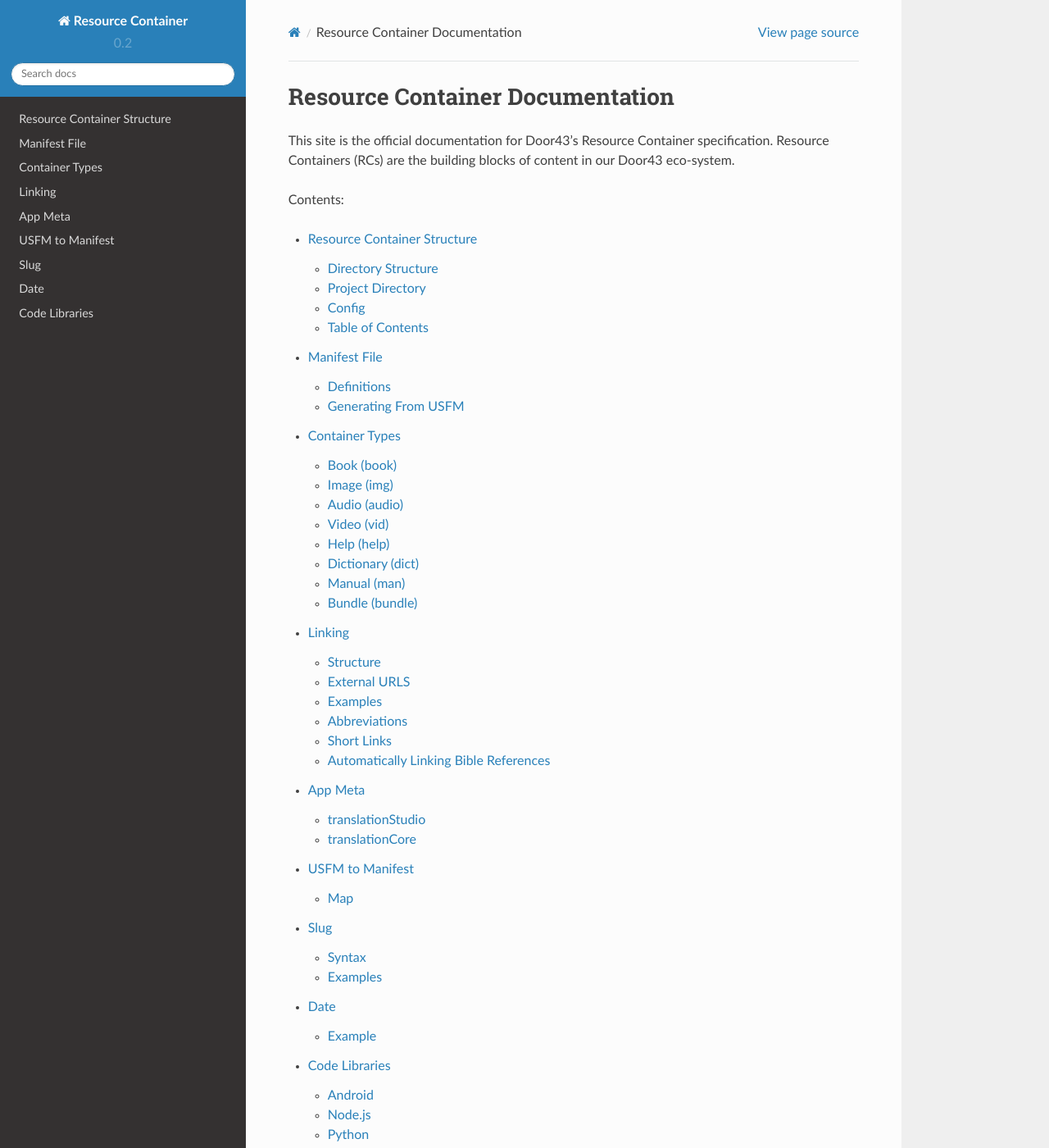
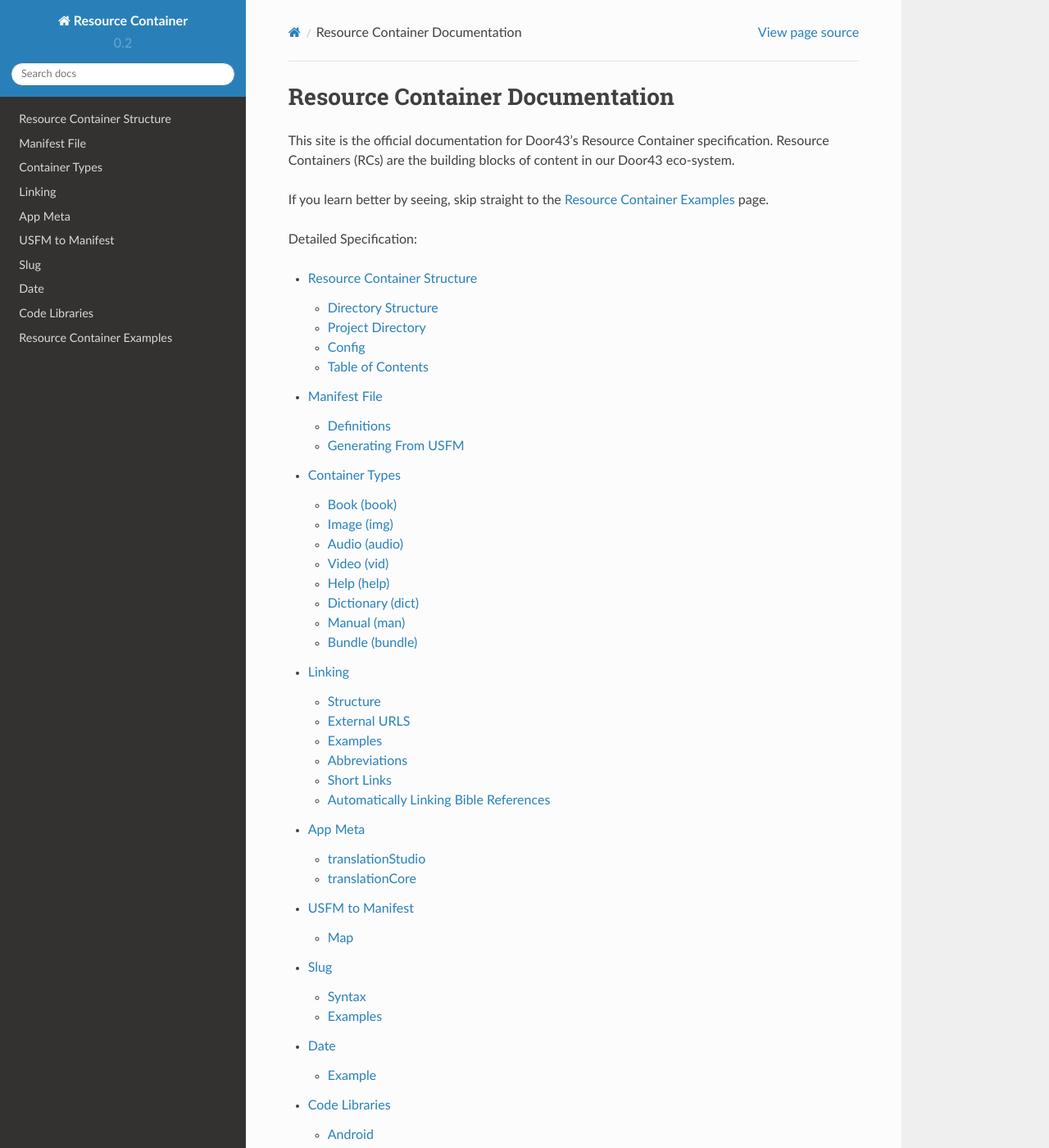
Before and after one commit to unfoldingWord-dev/Resource-Container, a Sphinx documentation site: the page built from docs/index.rst, in a window 1280 px wide and 1400 px high. Shown: the whole window at 82% size. Built offline with Sphinx 7.4.7 and the Read the Docs theme 2.0.0, drawn with Linux system fonts in a browser that asks for light colours; some of the changed text lies outside the part shown.

Commit message:
Added dedicated examples page to show how to use RCs

```diff
--- a/docs/index.rst
+++ b/docs/index.rst
@@ -8,8 +8,9 @@
 
 This site is the official documentation for Door43's Resource Container specification.  Resource Containers (RCs) are the building blocks of content in our Door43 eco-system.
 
+If you learn better by seeing, skip straight to the :ref:`examples` page.
 
-Contents:
+Detailed Specification:
 
 .. toctree::
    :maxdepth: 2
@@ -23,3 +24,4 @@
    slug
    date
    libraries
+   examples
```
Also changed, not shown: docs/examples.rst (added, +26 -0 lines).
